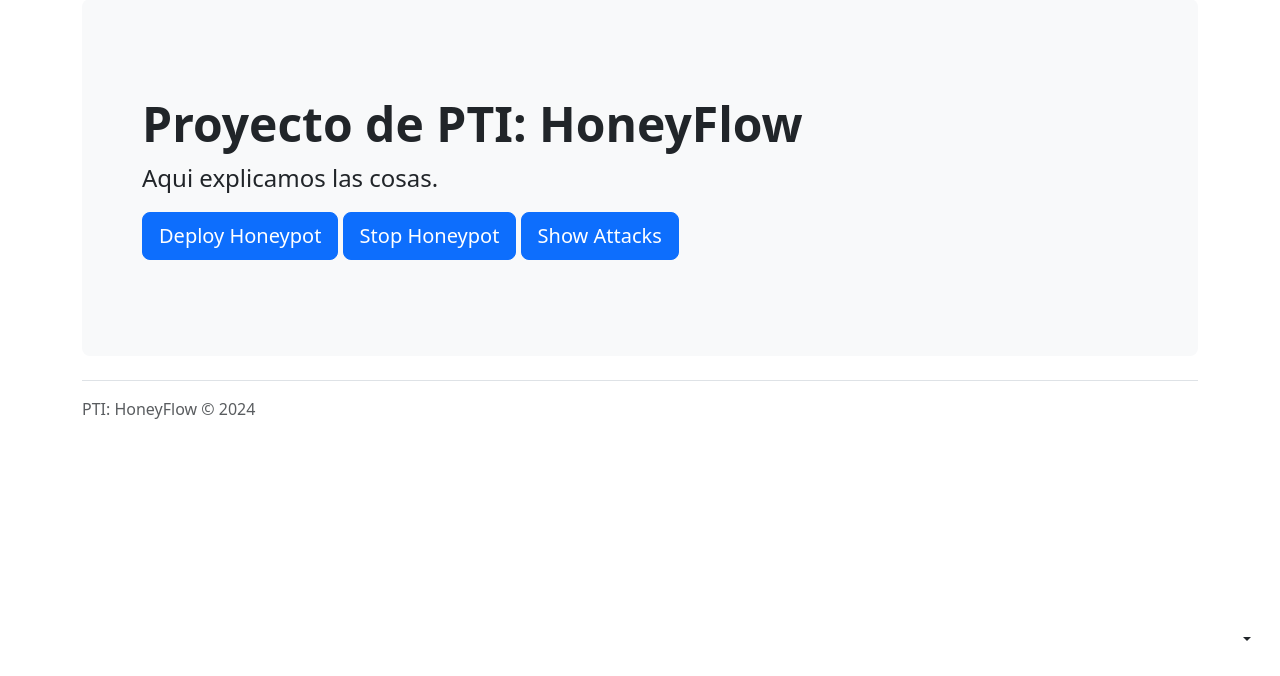
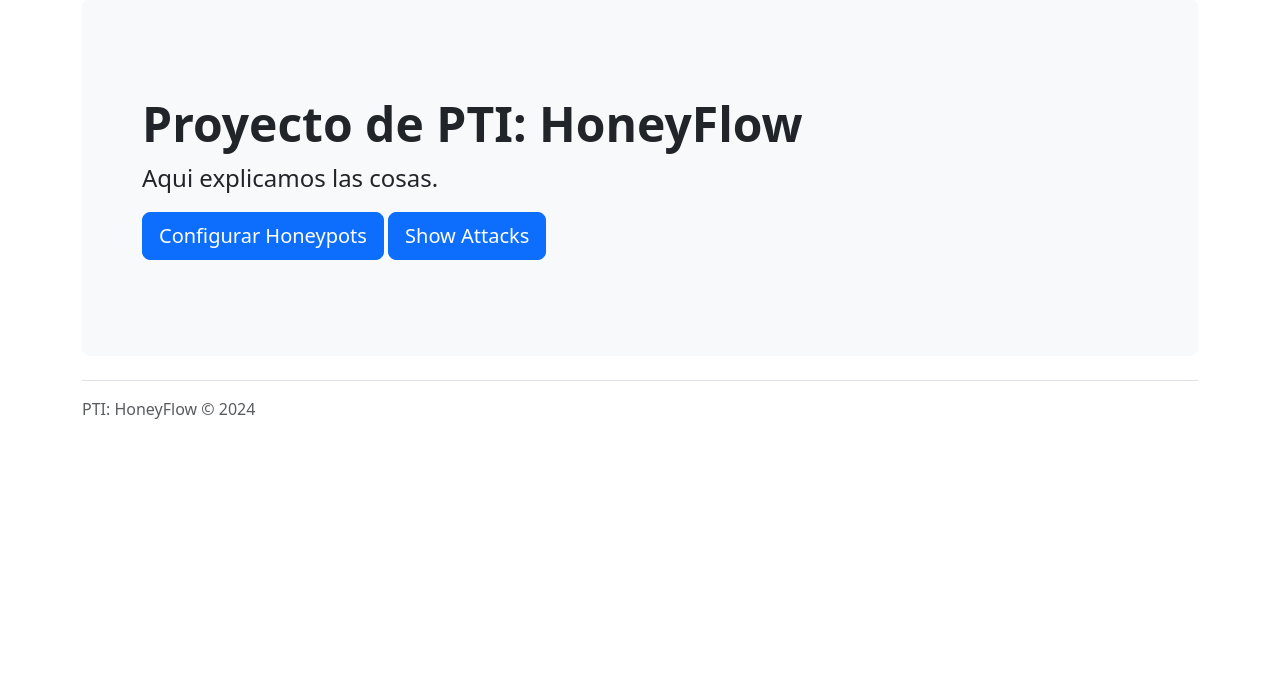
Before and after one commit to marcelca02/Honeyflow, a Flask app: page / in a window 1280 px wide. Shown: the part 124-800 px from the top of the page. Run offline with Flask 3, Linux system fonts and the light colour scheme.

Commit message:
quitado boton abajo derecha + configurar honeypots

```diff
--- a/server/app/routes.py
+++ b/server/app/routes.py
@@ -15,6 +15,10 @@ docker_running = False
 def home():
     return render_template('index.html')
 
+
+@app.route('/configurar_honeypots')
+def configurar_honeypots():
+	return render_template('configurar_honeypots.html')
 
 @app.route('/deploy_honeypot')
 def deploy_honeypot():
--- a/server/app/templates/base.html
+++ b/server/app/templates/base.html
@@ -17,42 +17,6 @@
 
   </head>
   <body>
-
-    <div class="dropdown position-fixed bottom-0 end-0 mb-3 me-3 bd-mode-toggle">
-      <button class="btn btn-bd-primary py-2 dropdown-toggle d-flex align-items-center"
-              id="bd-theme"
-              type="button"
-              aria-expanded="false"
-              data-bs-toggle="dropdown"
-              aria-label="Toggle theme (auto)">
-        <svg class="bi my-1 theme-icon-active" width="1em" height="1em"><use href="#circle-half"></use></svg>
-        <span class="visually-hidden" id="bd-theme-text">Toggle theme</span>
-      </button>
-      <ul class="dropdown-menu dropdown-menu-end shadow" aria-labelledby="bd-theme-text">
-        <li>
-          <button type="button" class="dropdown-item d-flex align-items-center" data-bs-theme-value="light" aria-pressed="false">
-            <svg class="bi me-2 opacity-50" width="1em" height="1em"><use href="#sun-fill"></use></svg>
-            Light
-            <svg class="bi ms-auto d-none" width="1em" height="1em"><use href="#check2"></use></svg>
-          </button>
-        </li>
-        <li>
-          <button type="button" class="dropdown-item d-flex align-items-center" data-bs-theme-value="dark" aria-pressed="false">
-            <svg class="bi me-2 opacity-50" width="1em" height="1em"><use href="#moon-stars-fill"></use></svg>
-            Dark
-            <svg class="bi ms-auto d-none" width="1em" height="1em"><use href="#check2"></use></svg>
-          </button>
-        </li>
-        <li>
-          <button type="button" class="dropdown-item d-flex align-items-center active" data-bs-theme-value="auto" aria-pressed="true">
-            <svg class="bi me-2 opacity-50" width="1em" height="1em"><use href="#circle-half"></use></svg>
-            Auto
-            <svg class="bi ms-auto d-none" width="1em" height="1em"><use href="#check2"></use></svg>
-          </button>
-        </li>
-      </ul>
-    </div>
-
 
 <main>
   <div class="container py-4">
--- a/server/app/templates/index.html
+++ b/server/app/templates/index.html
@@ -5,8 +5,9 @@
       <div class="container-fluid py-5">
         <h1 class="display-5 fw-bold">Proyecto de PTI: HoneyFlow</h1>
         <p class="col-md-8 fs-4">Aqui explicamos las cosas.</p>
-        <a href="{{ url_for('deploy_honeypot') }}"  class="btn btn-primary btn-lg" type="button">Deploy Honeypot</a>
-        <a href="{{ url_for('stop_honeypot') }}" class="btn btn-primary btn-lg" type="button">Stop Honeypot</a>
+        <a href="{{ url_for('configurar_honeypots') }}"  class="btn btn-primary btn-lg" type="button">Configurar Honeypots</a>
+       <!-- <a href="{{ url_for('deploy_honeypot') }}"  class="btn btn-primary btn-lg" type="button">Deploy Honeypot</a> -->
+       <!-- <a href="{{ url_for('stop_honeypot') }}" class="btn btn-primary btn-lg" type="button">Stop Honeypot</a> -->
         <a href="{{ url_for('show_results') }}" class="btn btn-primary btn-lg" type="button">Show Attacks</a>
       </div>
     </div>
```
